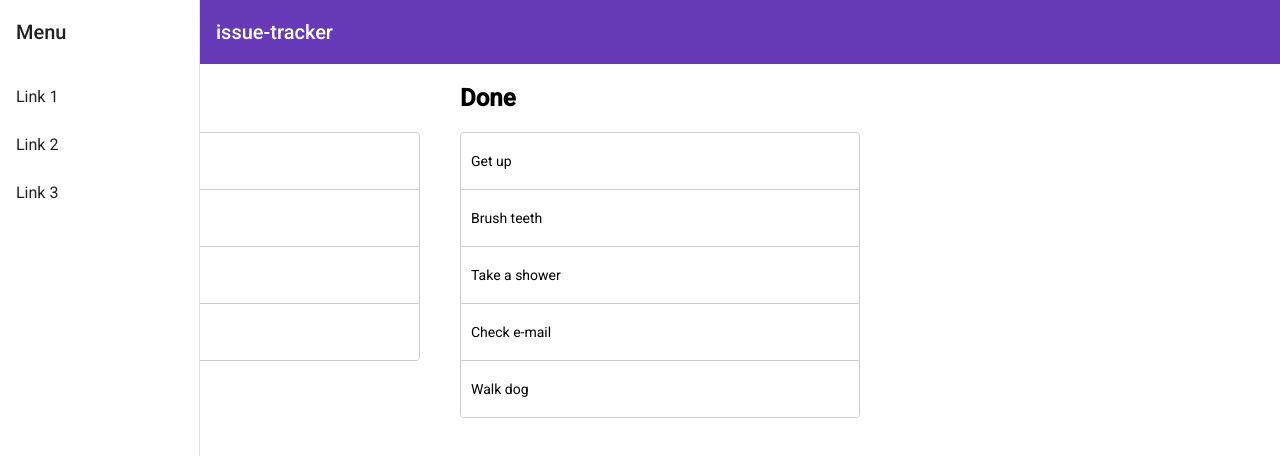
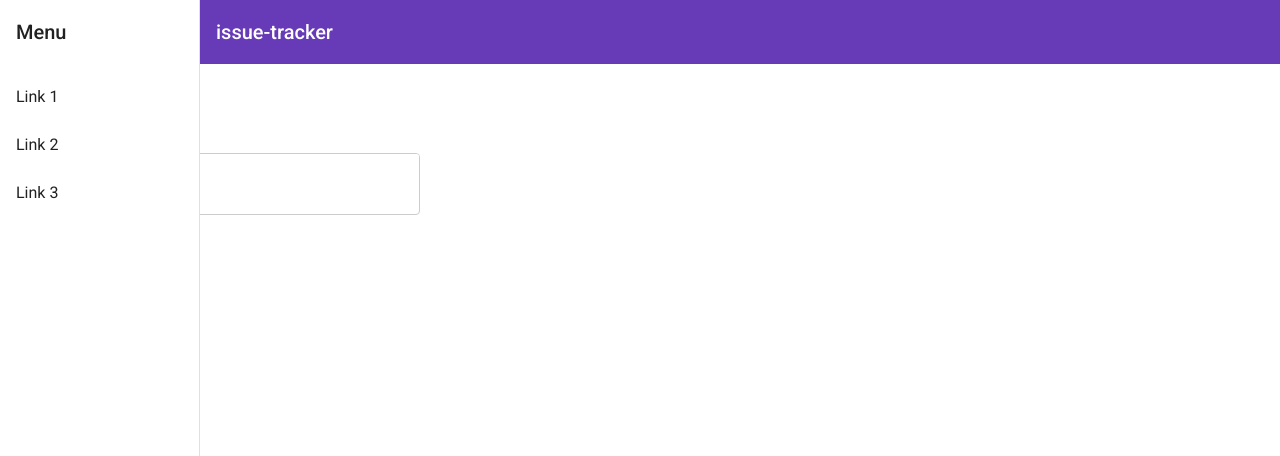
Before and after one commit to auramix/issue-tracker-ng, an Angular app: page / in a window 1280 px wide. Shown: the top 456 px of the page. Built offline with nearby package versions, Linux system fonts and the light colour scheme.

Commit message:
Modified html interpolation to fit models

```diff
--- a/src/app/task-list/task-list.component.html
+++ b/src/app/task-list/task-list.component.html
@@ -1,12 +1,12 @@
 <div class="container">
   <h2>To do</h2>
-
-  <div cdkDropList #todoList="cdkDropList" [cdkDropListData]="todo"
+  <button>Add</button>
+  <div cdkDropList #todoList="cdkDropList" [cdkDropListData]="TaskList.tasks"
       [cdkDropListConnectedTo]="doneList" class="list" (cdkDropListDropped)="drop($event)">
-    <div class="list-item" *ngFor="let item of todo" cdkDrag>{{item}}</div>
+    <div class="list-item" *ngFor="let item of TaskList.tasks" cdkDrag>{{item.text}}</div>
   </div>
 </div>
-
+<!--
 <div class="container">
   <h2>Done</h2>
 
@@ -14,4 +14,4 @@
       [cdkDropListConnectedTo]="todoList" class="list" (cdkDropListDropped)="drop($event)">
     <div class="list-item" *ngFor="let item of done" cdkDrag>{{item}}</div>
   </div>
-</div>
+</div> -->
--- a/src/app/task-list/task-list.component.ts
+++ b/src/app/task-list/task-list.component.ts
@@ -1,5 +1,6 @@
 import { Component } from '@angular/core';
 import { CdkDragDrop, moveItemInArray, transferArrayItem } from '@angular/cdk/drag-drop';
+import { TaskList } from '../TaskList';
 
 @Component({
   selector: 'app-task-list',
@@ -7,20 +8,10 @@ import { CdkDragDrop, moveItemInArray, transferArrayItem } from '@angular/cdk/dr
   styleUrls: ['./task-list.component.css'],
 })
 export class TaskListComponent {
-  todo = [
-    'Get to work',
-    'Pick up groceries',
-    'Go home',
-    'Fall asleep'
-  ];
-
-  done = [
-    'Get up',
-    'Brush teeth',
-    'Take a shower',
-    'Check e-mail',
-    'Walk dog'
-  ];
+ TaskList = {
+   title: 'todos',
+   tasks: [{text: 'first and only todo'}]
+ }
 
   drop(event: CdkDragDrop<string[]>) {
     if (event.previousContainer === event.container) {
```
